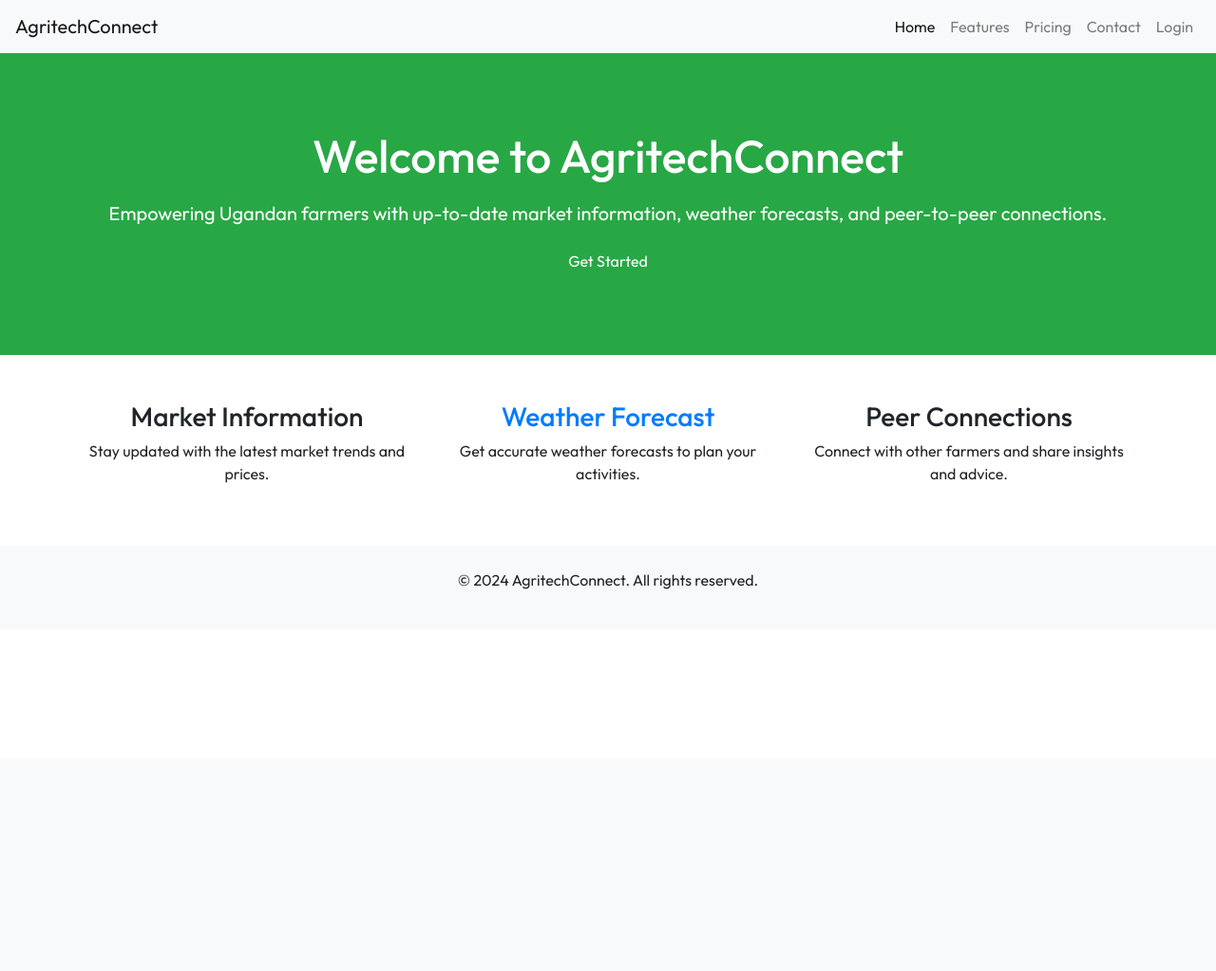
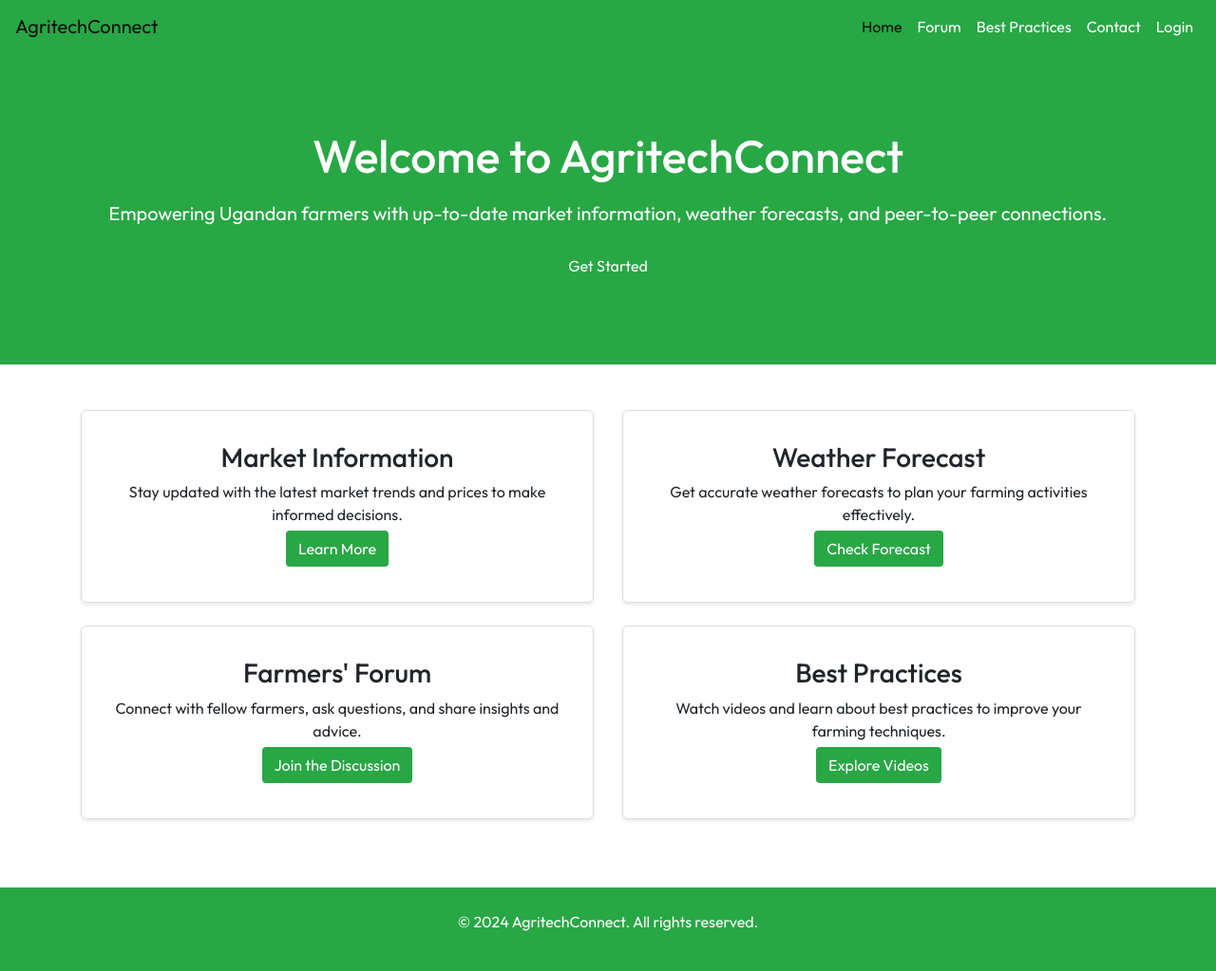
Before and after one commit to Pineapplemocha24/AgritechConnect, a Django app: page / in a window 1280 px wide. Shown: the whole page at 95% size. Before the commit the page ends 621 px from the top, so only its background shows below. Run offline with Django 5.2, Linux system fonts and the light colour scheme; some libraries are stand-ins or nearby versions.

Commit message:
added market info, others and edited so many pages

```diff
--- /dev/null
+++ b/AgritechConnect/templates/base.html
@@ -0,0 +1,126 @@
+<!DOCTYPE html>
+<html lang="en">
+<head>
+    <meta charset="UTF-8">
+    <meta name="viewport" content="width=device-width, initial-scale=1.0">
+    <title>{% block title %}AgritechConnect{% endblock %}</title>
+    <link rel="preconnect" href="https://fonts.googleapis.com">
+    <link rel="preconnect" href="https://fonts.gstatic.com" crossorigin>
+    <link href="https://fonts.googleapis.com/css2?family=Outfit:wght@100..900&display=swap" rel="stylesheet">
+    <link href="https://stackpath.bootstrapcdn.com/bootstrap/4.5.2/css/bootstrap.min.css" rel="stylesheet">
+    <style>
+        body {
+            font-family: "Outfit", sans-serif;
+            display: flex;
+            flex-direction: column;
+            min-height: 100vh;
+            margin: 0;
+        }
+        main {
+            flex: 1;
+        }
+        .btn-custom {
+            background-color: #28a745;
+            color: white;
+            margin: 5px;
+        }
+        .btn-custom:hover {
+            background-color: #218838;
+        }
+        .hero-section {
+            background-color: #28a745;
+            color: white;
+            padding: 5rem 0;
+        }
+        .hero-section h1 {
+            font-size: 3rem;
+            margin-bottom: 1rem;
+        }
+        .hero-section p {
+            font-size: 1.25rem;
+        }
+        footer {
+            background-color: #28a745;
+            color: white;
+        }
+        .feature-box {
+            border: 1px solid #ddd;
+            border-radius: .375rem;
+            box-shadow: 0 2px 4px rgba(0, 0, 0, 0.1);
+            padding: 2rem; /* Increased padding */
+            transition: box-shadow 0.3s ease;
+        }
+        .feature-box:hover {
+            box-shadow: 0 4px 8px rgba(0, 0, 0, 0.2);
+        }
+        .feature-box h3 {
+            margin-top: 0;
+        }
+        .feature-box p {
+            margin-bottom: 0;
+        }
+        nav {
+            background-color: #28a745; /* Green background for navbar */
+            color: white;
+            padding: 1rem 0;
+        }
+        .navbar-light .navbar-nav .nav-link {
+            color: white; /* White color for nav links */
+        }
+        .navbar-light .navbar-nav .nav-link.active,
+        .navbar-light .navbar-nav .nav-link:hover {
+            color: #d4edda; /* Slightly lighter green for active/hover state */
+        }
+    </style>
+    {% block extra_css %}{% endblock %}
+</head>
+<body>
+    <header>
+        <nav class="navbar navbar-expand-lg navbar-light">
+            <a class="navbar-brand" href="#">AgritechConnect</a>
+            <button class="navbar-toggler" type="button" data-toggle="collapse" data-target="#navbarNav"
+                aria-controls="navbarNav" aria-expanded="false" aria-label="Toggle navigation">
+                <span class="navbar-toggler-icon"></span>
+            </button>
+            <div class="collapse navbar-collapse" id="navbarNav">
+                <ul class="navbar-nav ml-auto">
+                    <li class="nav-item {% if request.path == '/' %}active{% endif %}">
+                        <a class="nav-link" href="{% url 'index' %}">Home</a>
+                    </li>
+                    <li class="nav-item {% if request.path == '/forum/' %}active{% endif %}">
+                        <a class="nav-link" href="{% url 'forum_list' %}">Forum</a>
+                    </li>
+                    <li class="nav-item {% if request.path == '/best_practices/' %}active{% endif %}">
+                        <a class="nav-link" href="{% url 'best_practices' %}">Best Practices</a>
+                    </li>
+                    <li class="nav-item {% if request.path == '/contact/' %}active{% endif %}">
+                        <a class="nav-link" href="{% url 'contact' %}">Contact</a>
+                    </li>
+                    {% if user.is_authenticated %}
+                    <li class="nav-item">
+                        <a class="nav-link" href="{% url 'messages' %}">Messages</a>
+                    </li>
+                    <li class="nav-item">
+                        <a class="nav-link" href="{% url 'logout' %}">Logout</a>
+                    </li>
+                    {% else %}
+                    <li class="nav-item">
+                        <a class="nav-link" href="{% url 'login' %}">Login</a>
+                    </li>
+                    {% endif %}
+                </ul>
+            </div>
+        </nav>
+    </header>
+    <main>
+        {% block content %}{% endblock %}
+    </main>
+    <footer class="text-center py-4">
+        <p>&copy; 2024 AgritechConnect. All rights reserved.</p>
+    </footer>
+    <script src="https://code.jquery.com/jquery-3.5.1.slim.min.js"></script>
+    <script src="https://cdn.jsdelivr.net/npm/@popperjs/core@2.5.3/dist/umd/popper.min.js"></script>
+    <script src="https://stackpath.bootstrapcdn.com/bootstrap/4.5.2/js/bootstrap.min.js"></script>
+    {% block extra_js %}{% endblock %}
+</body>
+</html>
--- a/AgritechConnect/templates/index.html
+++ b/AgritechConnect/templates/index.html
@@ -1,92 +1,12 @@
-<!DOCTYPE html>
-<html lang="en">
+{% extends 'base.html' %}
 
-<head>
-    <meta charset="UTF-8">
-    <meta name="viewport" content="width=device-width, initial-scale=1.0">
-    <title>AgritechConnect</title>
-    <link rel="preconnect" href="https://fonts.googleapis.com">
-    <link rel="preconnect" href="https://fonts.gstatic.com" crossorigin>
-    <link href="https://fonts.googleapis.com/css2?family=Outfit:wght@100..900&display=swap" rel="stylesheet">
-    <link href="https://stackpath.bootstrapcdn.com/bootstrap/4.5.2/css/bootstrap.min.css" rel="stylesheet">
-    <style>
-        body {
-            font-family: "Outfit", sans-serif;
-        }
+{% block title %}Home - AgritechConnect{% endblock %}
 
-        .btn-custom {
-            background-color: #28a745;
-            /* Green */
-            color: white;
-        }
-
-        .btn-custom:hover {
-            background-color: #218838;
-            /* Darker Green */
-        }
-
-        .hero-section {
-            background-color: #28a745;
-            /* Green */
-            color: white;
-            padding: 5rem 0;
-        }
-
-        .hero-section h1 {
-            font-size: 3rem;
-            margin-bottom: 1rem;
-        }
-
-        .hero-section p {
-            font-size: 1.25rem;
-        }
-    </style>
-</head>
-
-<body>
-    <header>
-        <nav class="navbar navbar-expand-lg navbar-light bg-light">
-            <a class="navbar-brand" href="#">AgritechConnect</a>
-            <button class="navbar-toggler" type="button" data-toggle="collapse" data-target="#navbarNav"
-                aria-controls="navbarNav" aria-expanded="false" aria-label="Toggle navigation">
-                <span class="navbar-toggler-icon"></span>
-            </button>
-            <div class="collapse navbar-collapse" id="navbarNav">
-                <ul class="navbar-nav ml-auto">
-                    <li class="nav-item active">
-                        <a class="nav-link" href="#">Home <span class="sr-only">(current)</span></a>
-                    </li>
-                    <li class="nav-item">
-                        <a class="nav-link" href="#">Features</a>
-                    </li>
-                    <li class="nav-item">
-                        <a class="nav-link" href="#">Pricing</a>
-                    </li>
-                    <li class="nav-item">
-                        <a class="nav-link" href="#">Contact</a>
-                    </li>
-                    {% if user.is_authenticated %}
-                    <li class="nav-item">
-                        <a class="nav-link" href="#">Profile</a>
-                    </li>
-                    <li class="nav-item">
-                        <a class="nav-link" href="{% url 'logout' %}">Logout</a>
-                    </li>
-                    {% else %}
-                    <li class="nav-item">
-                        <a class="nav-link" href="{% url 'login' %}">Login</a>
-                    </li>
-                    {% endif %}
-                </ul>
-            </div>
-        </nav>
-    </header>
-
+{% block content %}
 <section class="hero-section text-center">
     <div class="container">
         <h1>Welcome to AgritechConnect</h1>
-            <p>Empowering Ugandan farmers with up-to-date market information, weather forecasts, and peer-to-peer
-                connections.</p>
+        <p>Empowering Ugandan farmers with up-to-date market information, weather forecasts, and peer-to-peer connections.</p>
         {% if user.is_authenticated %}
         <a href="#" class="btn btn-custom">Go to Dashboard</a>
         {% else %}
@@ -98,31 +18,39 @@
 <section class="features py-5">
     <div class="container">
         <div class="row text-center">
-                <div class="col-md-4">
+            <!-- First Row -->
+            <div class="col-md-6 mb-4">
+                <div class="feature-box">
                     <h3>Market Information</h3>
-                    <p>Stay updated with the latest market trends and prices.</p>
+                    <p>Stay updated with the latest market trends and prices to make informed decisions.</p>
+                    <a href="{% url 'market_info' %}" class="btn btn-custom">Learn More</a>
                 </div>
-                <div class="col-md-4">
-                    <a href="{% url 'weather' %}">
+            </div>
+            <div class="col-md-6 mb-4">
+                <div class="feature-box">
                     <h3>Weather Forecast</h3>
-                    </a>
-                    <p>Get accurate weather forecasts to plan your activities.</p>
+                    <p>Get accurate weather forecasts to plan your farming activities effectively.</p>
+                    <a href="{% url 'weather' %}" class="btn btn-custom">Check Forecast</a>
                 </div>
-                <div class="col-md-4">
-                    <h3>Peer Connections</h3>
-                    <p>Connect with other farmers and share insights and advice.</p>
+            </div>
+        </div>
+        <div class="row text-center">
+            <!-- Second Row -->
+            <div class="col-md-6 mb-4">
+                <div class="feature-box">
+                    <h3>Farmers' Forum</h3>
+                    <p>Connect with fellow farmers, ask questions, and share insights and advice.</p>
+                    <a href="{% url 'forum_list' %}" class="btn btn-custom">Join the Discussion</a>
+                </div>
+            </div>
+            <div class="col-md-6 mb-4">
+                <div class="feature-box">
+                    <h3>Best Practices</h3>
+                    <p>Watch videos and learn about best practices to improve your farming techniques.</p>
+                    <a href="{% url 'best_practices' %}" class="btn btn-custom">Explore Videos</a>
+                </div>
             </div>
         </div>
     </div>
 </section>
-
-    <footer class="bg-light text-center py-4">
-        <p>&copy; 2024 AgritechConnect. All rights reserved.</p>
-    </footer>
-
-    <script src="https://code.jquery.com/jquery-3.5.1.slim.min.js"></script>
-    <script src="https://cdn.jsdelivr.net/npm/@popperjs/core@2.5.3/dist/umd/popper.min.js"></script>
-    <script src="https://stackpath.bootstrapcdn.com/bootstrap/4.5.2/js/bootstrap.min.js"></script>
-</body>
-
-</html>
+{% endblock %}
--- a/AgritechConnect/templates/register.html
+++ b/AgritechConnect/templates/register.html
@@ -41,7 +41,7 @@
                 <div class="input-group">
                     {{ form.password2.label_tag }} {{ form.password2 }}
                 </div>
-                <button type="submit" class="btn">Sign Up</button>
+                <button type="submit" class="btn btn-custom">Sign Up</button>
                 <br>
                 <!-- <div class="social-login">
                     <p>or sign up with</p>
--- a/AgritechConnect/urls.py
+++ b/AgritechConnect/urls.py
@@ -8,4 +8,11 @@ urlpatterns = [
     path('logout/', views.logout, name='logout'),
     path('weather/', views.weather, name='weather'),
     path('delete/<int:city_id>/', views.delete_city, name='delete_city'),
+    path('contact/', views.contact, name='contact'),
+    path('messages/', views.messages_view, name='messages'),
+    path('forum/', views.forum_list, name='forum_list'),
+    path('forum/<int:post_id>/', views.forum_detail, name='forum_detail'),
+    path('forum/create/', views.create_post, name='create_post'),
+    path('best_practices/', views.best_practices, name='best_practices'),
+    path('market-info/', views.market_info, name='market_info'),
 ]
--- a/AgritechConnect/views.py
+++ b/AgritechConnect/views.py
@@ -1,12 +1,15 @@
 from django.http import JsonResponse
-from django.shortcuts import render, redirect
+from django.shortcuts import render, redirect, get_object_or_404
 from django.contrib.auth import authenticate, login as auth_login, logout as auth_logout
 from django.contrib import messages
 import requests
+from django.core.mail import send_mail
+from django.contrib.auth.decorators import login_required
 from .models import *
-from .forms import *
-from django.shortcuts import get_object_or_404, redirect
+from .forms import ForumPostForm, CommentForm
 
+from .models import City
+from .forms import RegisterForm, LoginForm, CityForm
 
 # Register
 def register(request):
@@ -16,7 +19,6 @@ def register(request):
             farmer = form.save(commit=False)
             farmer.save()
             return redirect('login')
-
         else:
             print(form.errors)  # Print form errors to debug
     else:
@@ -28,47 +30,77 @@ def login_view(request):
     if request.method == 'POST':
         form = LoginForm(request.POST)
         if form.is_valid():
-            username = form.cleaned_data.get('username')
+            email = form.cleaned_data.get('email')
             password = form.cleaned_data.get('password')
-            user = authenticate(username=username, password=password)
+            user = authenticate(request, email=email, password=password)  # Pass 'request' as the first argument
             if user is not None:
                 auth_login(request, user)
-                # Redirect to the index page after login
                 return redirect('index')
             else:
                 form.add_error(None, "Invalid email or password.")
     else:
         form = LoginForm()
-
     return render(request, 'login.html', {'form': form})
 
 
+# Logout
 def logout(request):
     auth_logout(request)
     return redirect('index')
 
 # Index
-
-
 def index(request):
     return render(request, 'index.html')
 
+# Contact
 
+
+def contact(request):
+    if request.method == 'POST':
+        name = request.POST.get('name')
+        email = request.POST.get('email')
+        subject = request.POST.get('subject')
+        message = request.POST.get('message')
+
+        # Process the form data (e.g., send an email)
+        send_mail(
+            subject,
+            message,
+            email,  # From email
+            ['info@agritechconnect.com'],  # To email
+        )
+
+        messages.success(request, 'Your message has been sent successfully!')
+        return redirect('contact')
+
+    return render(request, 'contact.html')
+
+
+# Messages
+def messages_view(request):
+    if not request.user.is_authenticated:
+        return redirect('login')
+
+    return render(request, 'messages.html')
+
+# Weather
 def weather(request):
     url = "http://api.openweathermap.org/data/2.5/weather?q={}&units=metric&appid=34905b0a9f52a09e99ea72b2d1ea22a5"
 
-    cities = City.objects.all()  # return all the cities in the database
+    cities = City.objects.all()  # Return all the cities in the database
 
     if request.method == 'POST':
-        # add an actual request for the data to form the processing
         form = CityForm(request.POST)
-        form.save()  # saves the form if valid
-    form = CityForm()
+        if form.is_valid():
+            form.save()  # Save the form if valid
+            return redirect('weather')
+    else:
+        form = CityForm()
 
     weather_data = []
 
     for city in cities:
-        # request the API data and convert the JSON to Python data types
+        # Request the API data and convert the JSON to Python data types
         city_weather = requests.get(url.format(city)).json()
         weather = {
             'city': city,
@@ -76,7 +108,6 @@ def weather(request):
             'description': city_weather['weather'][0]['description'],
             'icon': city_weather['weather'][0]['icon']
         }
-        # add the data for the current city to our list
         weather_data.append(weather)
 
     context = {
@@ -84,11 +115,82 @@ def weather(request):
         'form': form
     }
 
-    # print(city_weather) -- to test the API key
     return render(request, 'weather.html', context)
 
-
+# Delete City
 def delete_city(request, city_id):
     city = get_object_or_404(City, id=city_id)
     city.delete()
     return redirect('weather')
+
+
+def forum_list(request):
+    posts = ForumPost.objects.all().order_by('-created_at')
+    return render(request, 'forum_list.html', {'posts': posts})
+
+def forum_detail(request, post_id):
+    post = get_object_or_404(ForumPost, id=post_id)
+    comments = post.comments.all()
+
+    if request.method == 'POST':
+        comment_form = CommentForm(request.POST)
+        if comment_form.is_valid():
+            comment = comment_form.save(commit=False)
+            comment.author = request.user
+            comment.post = post
+            comment.save()
+            return redirect('forum_detail', post_id=post.id)
+    else:
+        comment_form = CommentForm()
+
+    return render(request, 'forum_detail.html', {
+        'post': post,
+        'comments': comments,
+        'comment_form': comment_form
+    })
+
+@login_required
+def create_post(request):
+    if request.method == 'POST':
+        form = ForumPostForm(request.POST)
+        if form.is_valid():
+            post = form.save(commit=False)
+            post.author = request.user
+            post.save()
+            return redirect('forum_list')
+    else:
+        form = ForumPostForm()
+
+    return render(request, 'create_post.html', {'form': form})
+
+def best_practices(request):
+    videos = BestPracticeVideo.objects.all()
+    return render(request, 'best_practices.html', {'videos': videos})
+
+
+def market_info(request):
+    # Sample static data, replace with dynamic content if needed
+    market_data = {
+        'title': 'Market Information',
+        'introduction': 'Stay updated with the latest market trends and prices to make informed decisions.',
+        'sections': [
+            {
+                'heading': 'Current Market Trends',
+                'content': 'Here, we provide insights into the latest market trends affecting different crops and products.'
+            },
+            {
+                'heading': 'Price Fluctuations',
+                'content': 'Understand how prices are fluctuating in the market and what factors are influencing these changes.'
+            },
+            {
+                'heading': 'Regional Market Insights',
+                'content': 'Get insights into specific regional markets and how local factors are affecting prices and demand.'
+            },
+            {
+                'heading': 'Tips for Farmers',
+                'content': 'Learn practical tips and strategies to navigate the market effectively and maximize profits.'
+            }
+        ]
+    }
+
+    return render(request, 'market_info.html', {'market_data': market_data})
--- a/UTAMUproj/settings.py
+++ b/UTAMUproj/settings.py
@@ -101,11 +101,11 @@ WSGI_APPLICATION = 'UTAMUproj.wsgi.application'
 DATABASES = {
     'default': {
         'ENGINE': 'django.db.backends.mysql',
-        'NAME': 'fyp',
+        'NAME': 'agritechconnect',
         'USER': 'root',
         'PASSWORD': '',
         'HOST': 'localhost',
-        'PORT': '3306',  # Default MySQL port
+        'PORT': '3307',  # Default MySQL port
     }
 }
 
```
Also changed, not shown: AgritechConnect/forms.py (+15 -3 lines), AgritechConnect/models.py (+41 -2 lines), AgritechConnect/templates/best_practices.html (added, +27 -0 lines), AgritechConnect/templates/contact.html (added, +45 -0 lines), AgritechConnect/templates/create_post.html (added, +14 -0 lines), AgritechConnect/templates/forum_detail.html (added, +29 -0 lines), AgritechConnect/templates/forum_list.html (added, +17 -0 lines), AgritechConnect/templates/login.html (+3 -11 lines), AgritechConnect/templates/market_info.html (added, +21 -0 lines), AgritechConnect/templates/messages.html (added, +11 -0 lines), static/css/styles.css (+15 -13 lines), AgritechConnect/migrations/0002_bestpracticevideo_forumpost_comment_tag.py (added), UTAMUproj/wsgi.py (line endings or trailing spaces). Lines whose indentation alone changed are shown as unchanged.
